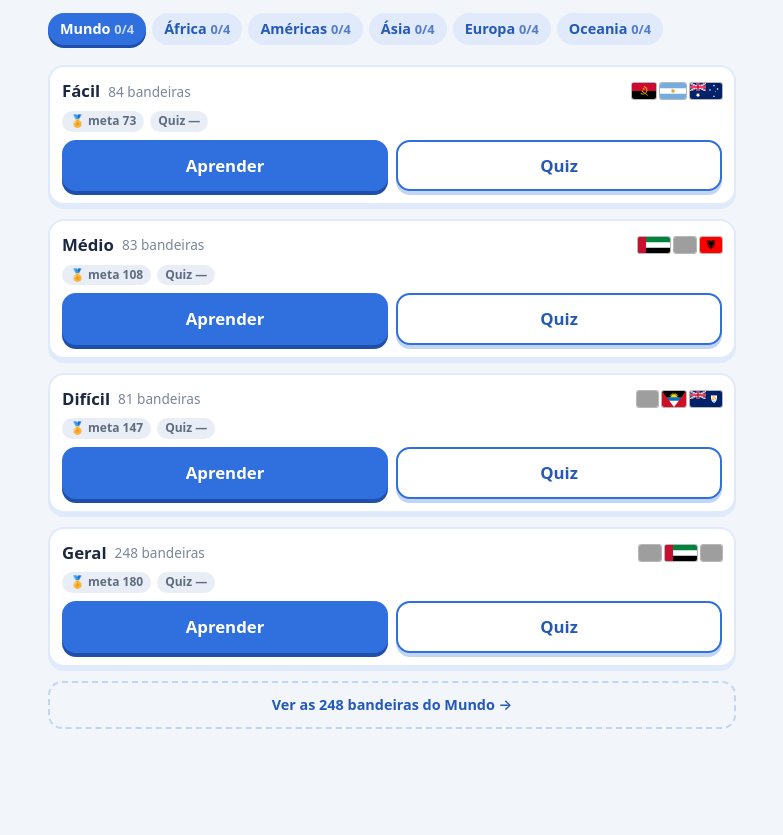
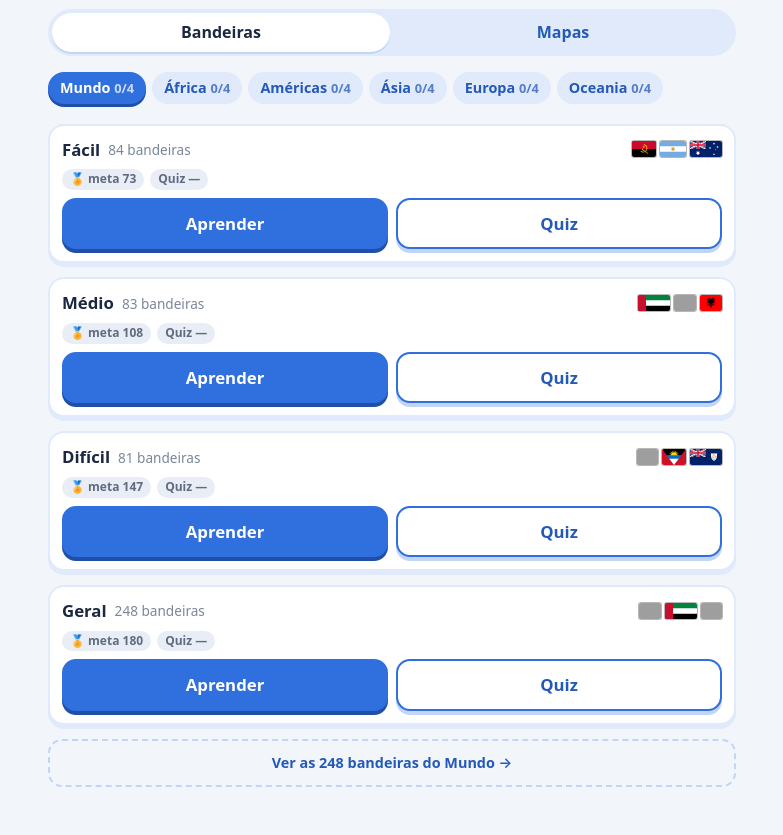
Before and after one commit to abacha/flags-quiz, a website built with Vite: page index.html in a window 1280 px wide. Shown: the part 64-899 px from the top of the page, without its empty margins (248-1031 px from the left). Before the commit the page ends 841 px from the top, so only its background shows below. Built offline with nearby package versions, Linux system fonts and the light colour scheme; grey boxes are pictures that could not be loaded.

Commit message:
feat: add the Bandeiras | Mapas selector to the hub
Exposes the Maps area: the hub remembers the chosen area, and Mapas shows the completed map quizzes out of 6, a check on each tab whose map quiz is done, and one card per continent with the country count, the medal and Quiz tags and the Aprender and Quiz buttons. The README describes the area.

Nexus-Agent: claude-code
Co-Authored-By: Claude Opus 5.5 <noreply@anthropic.com>

```diff
--- a/src/style.css
+++ b/src/style.css
@@ -519,6 +519,26 @@ input::placeholder { text-overflow: ellipsis; }
 .hub-header h1 { margin: 0; font-size: 1.3rem; white-space: nowrap; }
 .hub-header .pill { margin-left: auto; }
 
+.area-selector {
+  display: grid;
+  grid-template-columns: repeat(2, minmax(0, 1fr));
+  gap: 4px;
+  padding: 4px;
+  border-radius: 999px;
+  background: var(--accent-soft);
+}
+
+.area-selector button {
+  padding: 8px 12px;
+  border: none;
+  border-radius: 999px;
+  background: none;
+  color: var(--accent-ink);
+  font-weight: 600;
+}
+
+.area-selector button.on { background: var(--surface); color: var(--text); box-shadow: 0 2px 0 var(--accent-line); }
+
 .tabs {
   display: flex;
   gap: 6px;
--- a/src/ui/screens/hub.ts
+++ b/src/ui/screens/hub.ts
@@ -1,6 +1,8 @@
-import { saveContinent } from '../../continentChoice';
+import { loadArea, saveArea, saveContinent, type Area } from '../../continentChoice';
 import { countries } from '../../data/countries';
+import { mapPool } from '../../data/maps';
 import { goalFor, poolFor, type ContinentKey, type Difficulty } from '../../engine/pool';
+import { hasMapMedal, loadMapMedals, loadMapQuizRecords, mapQuizRecord, type MapMedals, type MapQuizRecords } from '../../mapRecords';
 import { hasMedal, loadMedals, type Medals } from '../../progress';
 import { isCompleted, loadQuizRecords, quizRecord, type QuizRecord, type QuizRecords } from '../../quizRecords';
 import { el } from '../dom';
@@ -9,21 +11,47 @@ import { CONTINENT_FROM, CONTINENT_KEYS, CONTINENT_LABEL, DIFFICULTIES, DIFFICUL
 import type { Navigate } from '../navigation';
 import { formatTime } from '../time';
 
+const AREA_LABEL: Record<Area, string> = { flags: 'Bandeiras', maps: 'Mapas' };
+
 export function renderHub(root: HTMLElement, navigate: Navigate, initial: ContinentKey): void {
   const medals = loadMedals(localStorage);
   const records = loadQuizRecords(localStorage);
+  const mapMedals = loadMapMedals(localStorage);
+  const mapRecords = loadMapQuizRecords(localStorage);
   const completedIn = (continent: ContinentKey) => DIFFICULTIES.filter((d) => isCompleted(quizRecord(records, continent, d))).length;
   const completed = CONTINENT_KEYS.reduce((sum, continent) => sum + completedIn(continent), 0);
+  const mapCompleted = (continent: ContinentKey) => isCompleted(mapQuizRecord(mapRecords, continent));
+  const pill = el('span', { className: 'pill' });
   const levels = el('div', { className: 'levels' });
+  let area = loadArea(localStorage);
+  let continent = initial;
 
-  const select = (continent: ContinentKey) => {
-    saveContinent(localStorage, continent);
-    for (const [key, tab] of tabs) {
-      const selected = key === continent;
-      tab.classList.toggle('on', selected);
-      tab.setAttribute('aria-pressed', String(selected));
+  const press = <K>(buttons: Map<K, HTMLButtonElement>, chosen: K) => {
+    for (const [key, button] of buttons) {
+      const selected = key === chosen;
+      button.classList.toggle('on', selected);
+      button.setAttribute('aria-pressed', String(selected));
     }
+  };
+
+  const tabCount = (key: ContinentKey) => {
+    if (area === 'flags') return [' ', el('small', {}, [`${completedIn(key)}/${DIFFICULTIES.length}`])];
+    return mapCompleted(key) ? [' ', el('small', {}, ['✓'])] : [];
+  };
+
+  const render = () => {
+    press(areas, area);
+    press(tabs, continent);
+    pill.textContent =
+      area === 'flags'
+        ? `${completed}/${CONTINENT_KEYS.length * DIFFICULTIES.length} quizzes`
+        : `${CONTINENT_KEYS.filter(mapCompleted).length}/${CONTINENT_KEYS.length} mapas`;
+    for (const [key, tab] of tabs) tab.replaceChildren(CONTINENT_LABEL[key], ...tabCount(key));
     tabs.get(continent)!.scrollIntoView({ block: 'nearest', inline: 'nearest' });
+    if (area === 'maps') {
+      levels.replaceChildren(mapCard(navigate, continent, mapMedals, mapRecords));
+      return;
+    }
     levels.replaceChildren(
       ...DIFFICULTIES.map((difficulty) => levelCard(navigate, continent, difficulty, medals, records)),
       el('button', { className: 'see-all', type: 'button', onclick: () => navigate({ name: 'flagTable', continent }) }, [
@@ -32,28 +60,57 @@ export function renderHub(root: HTMLElement, navigate: Navigate, initial: Contin
     );
   };
 
+  const chooseArea = (key: Area) => {
+    area = key;
+    saveArea(localStorage, key);
+    render();
+  };
+
+  const chooseContinent = (key: ContinentKey) => {
+    continent = key;
+    saveContinent(localStorage, key);
+    render();
+  };
+
+  const areas = new Map(
+    (['flags', 'maps'] as const).map((key) => [
+      key,
+      el('button', { type: 'button', onclick: () => chooseArea(key) }, [AREA_LABEL[key]]),
+    ]),
+  );
+
   const tabs = new Map(
-    CONTINENT_KEYS.map((continent) => [
-      continent,
-      el('button', { className: 'tab', type: 'button', onclick: () => select(continent) }, [
-        CONTINENT_LABEL[continent],
-        ' ',
-        el('small', {}, [`${completedIn(continent)}/${DIFFICULTIES.length}`]),
-      ]),
+    CONTINENT_KEYS.map((key) => [
+      key,
+      el('button', { className: 'tab', type: 'button', onclick: () => chooseContinent(key) }),
     ]),
   );
 
   root.append(
     el('main', { className: 'screen hub' }, [
-      el('header', { className: 'hub-header' }, [
-        el('h1', {}, ['🌍 Bandeiras']),
-        el('span', { className: 'pill' }, [`${completed}/${CONTINENT_KEYS.length * DIFFICULTIES.length} quizzes`]),
-      ]),
+      el('header', { className: 'hub-header' }, [el('h1', {}, ['🌍 Bandeiras']), pill]),
+      el('div', { className: 'area-selector', role: 'group' }, [...areas.values()]),
       el('nav', { className: 'tabs' }, [...tabs.values()]),
       levels,
     ]),
   );
-  select(initial);
+  saveContinent(localStorage, continent);
+  render();
+}
+
+function mapCard(navigate: Navigate, continent: ContinentKey, medals: MapMedals, records: MapQuizRecords): HTMLElement {
+  const count = mapPool(continent).length;
+  return el('section', { className: 'card level-card' }, [
+    el('div', { className: 'level-head' }, [el('h2', {}, [CONTINENT_LABEL[continent]]), el('span', { className: 'meta' }, [`${count} países`])]),
+    el('div', { className: 'tags' }, [
+      hasMapMedal(medals, continent) ? tag('🏅 Medalha', true) : tag(`🏅 meta ${goalFor('general', count)}`, false),
+      quizTag(mapQuizRecord(records, continent)),
+    ]),
+    el('div', { className: 'level-actions' }, [
+      el('button', { className: 'primary', type: 'button', onclick: () => navigate({ name: 'mapGame', continent }) }, ['Aprender']),
+      el('button', { className: 'outline', type: 'button', onclick: () => navigate({ name: 'mapQuiz', continent }) }, ['Quiz']),
+    ]),
+  ]);
 }
 
 function levelCard(navigate: Navigate, continent: ContinentKey, difficulty: Difficulty, medals: Medals, records: QuizRecords): HTMLElement {
```
Also changed, not shown: src/ui/screens/hub.test.ts (+101 -0 lines), README.md.
